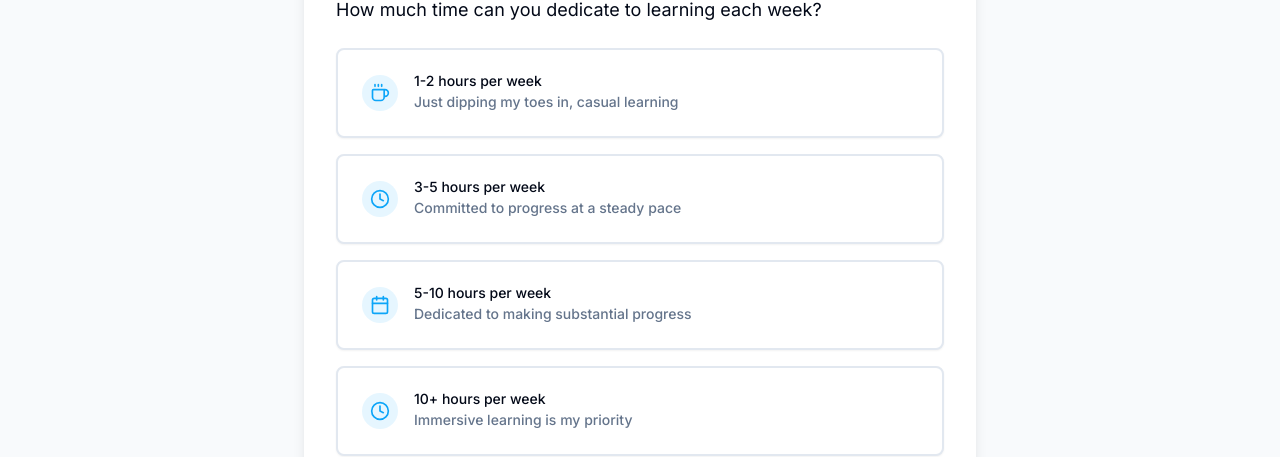
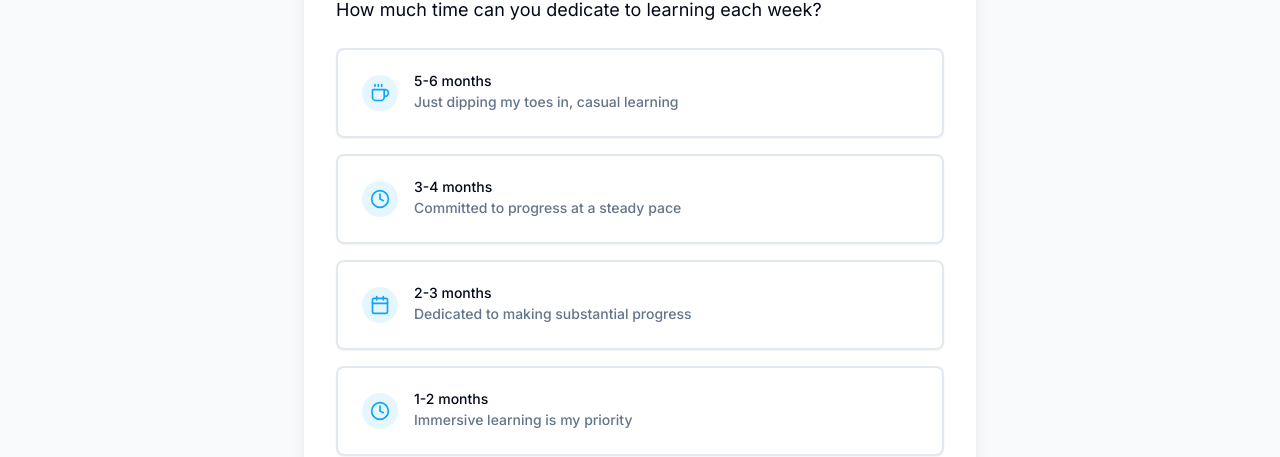
Before and after one commit to levelup4566/Levelup-Labs45667, a React (Vite) app: page /onboarding/time in a window 1280 px wide. Shown: the part 188-645 px from the top of the page. Built offline with nearby package versions, Linux system fonts and the light colour scheme; no server answers.

Commit message:
fixed ui issues and changed time to months

```diff
--- a/src/pages/onboarding/OnboardingExperience.tsx
+++ b/src/pages/onboarding/OnboardingExperience.tsx
@@ -49,7 +49,7 @@ const OnboardingExperience = () => {
       >
         {experienceLevels.map((level) => {
           const Icon = level.icon;
-          const isSelected = onboardingData.experienceLevel === level.id;
+          const isSelected = onboardingData.experience_level === level.id;
           return (
             <div key={level.id} className="relative">
               <RadioGroupItem
--- a/src/pages/onboarding/OnboardingGoals.tsx
+++ b/src/pages/onboarding/OnboardingGoals.tsx
@@ -61,7 +61,7 @@ const OnboardingGoals = () => {
       >
         {learningGoals.map((goal) => {
           const Icon = goal.icon;
-          const isSelected = onboardingData.learningGoal === goal.id;
+          const isSelected = onboardingData.learning_goal === goal.id;
           return (
             <div key={goal.id} className="relative">
               <RadioGroupItem
@@ -70,10 +70,10 @@ const OnboardingGoals = () => {
                 className="sr-only"
               />
               <Label htmlFor={goal.id} className="cursor-pointer">
-                <Card className={`p-6 h-full border-2 transition-all hover:border-primary hover:shadow-md ${
+                <Card className={`p-6 h-full border-2 transition-all cursor-pointer ${
                   isSelected
-                    ? 'border-primary bg-primary/5 shadow-md ring-2 ring-primary/20'
-                    : 'border-border hover:border-primary'
+                    ? 'border-primary bg-primary/5 shadow-md ring-2 ring-primary/30'
+                    : 'border-border hover:border-primary hover:shadow-md'
                 }`}>
                   <div className="flex items-start gap-4">
                     <div className={`p-2 rounded-full ${
--- a/src/pages/onboarding/OnboardingTime.tsx
+++ b/src/pages/onboarding/OnboardingTime.tsx
@@ -9,25 +9,25 @@ import { Clock, Coffee, Calendar, ClockIcon } from 'lucide-react';
 const timeOptions = [
   {
     id: 'minimal',
-    title: '1-2 hours per week',
+    title: '5-6 months',
     description: 'Just dipping my toes in, casual learning',
     icon: Coffee
   },
   {
     id: 'moderate',
-    title: '3-5 hours per week',
+    title: '3-4 months',
     description: 'Committed to progress at a steady pace',
     icon: Clock
   },
   {
     id: 'significant',
-    title: '5-10 hours per week',
+    title: '2-3 months',
     description: 'Dedicated to making substantial progress',
     icon: Calendar
   },
   {
     id: 'intensive',
-    title: '10+ hours per week',
+    title: '1-2 months',
     description: 'Immersive learning is my priority',
     icon: ClockIcon
   },
@@ -49,7 +49,7 @@ const OnboardingTime = () => {
       >
         {timeOptions.map((option) => {
           const Icon = option.icon;
-          const isSelected = onboardingData.timeCommitment === option.id;
+          const isSelected = onboardingData.time_commitment === option.id;
           return (
             <div key={option.id} className="relative">
               <RadioGroupItem
```
